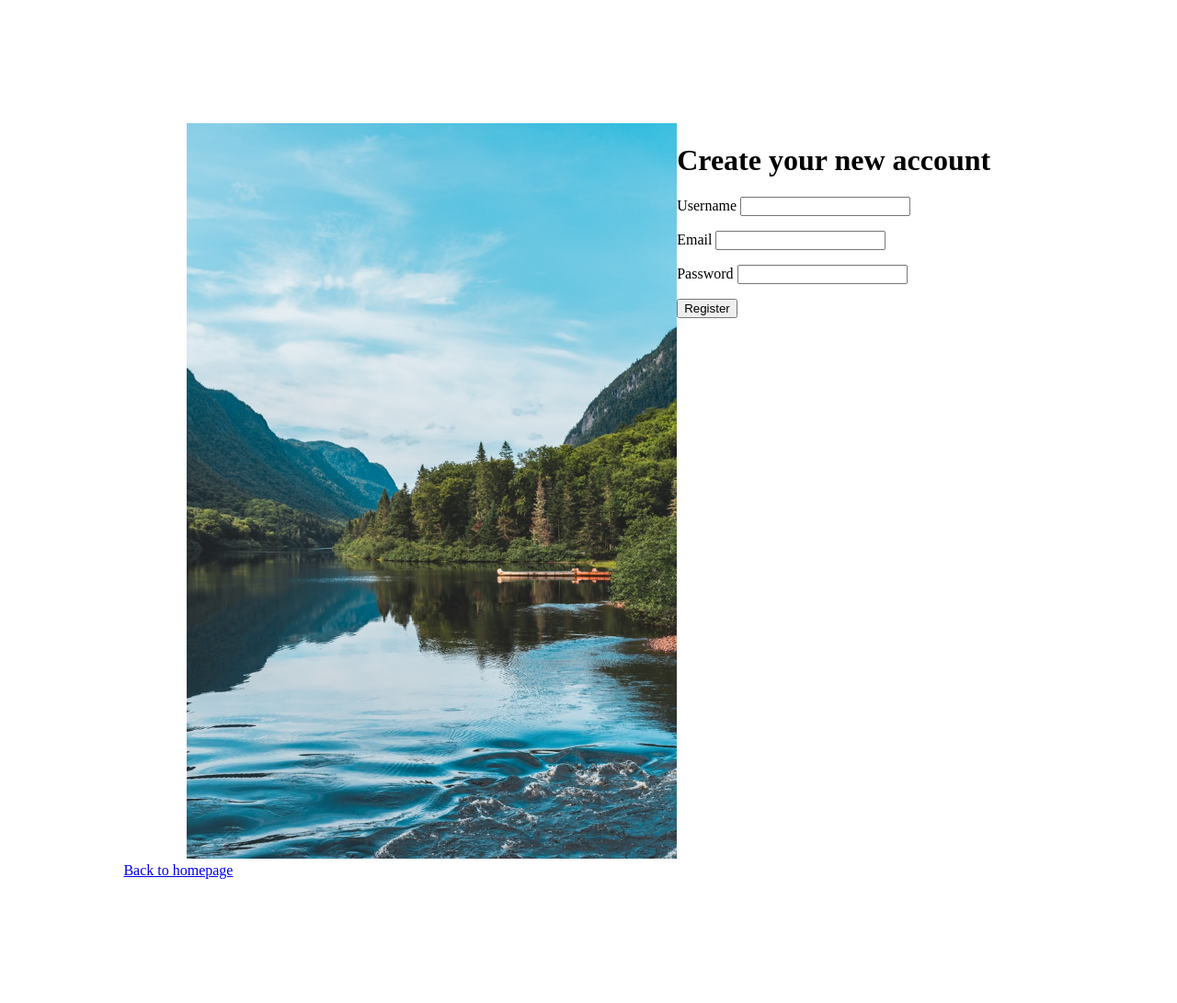
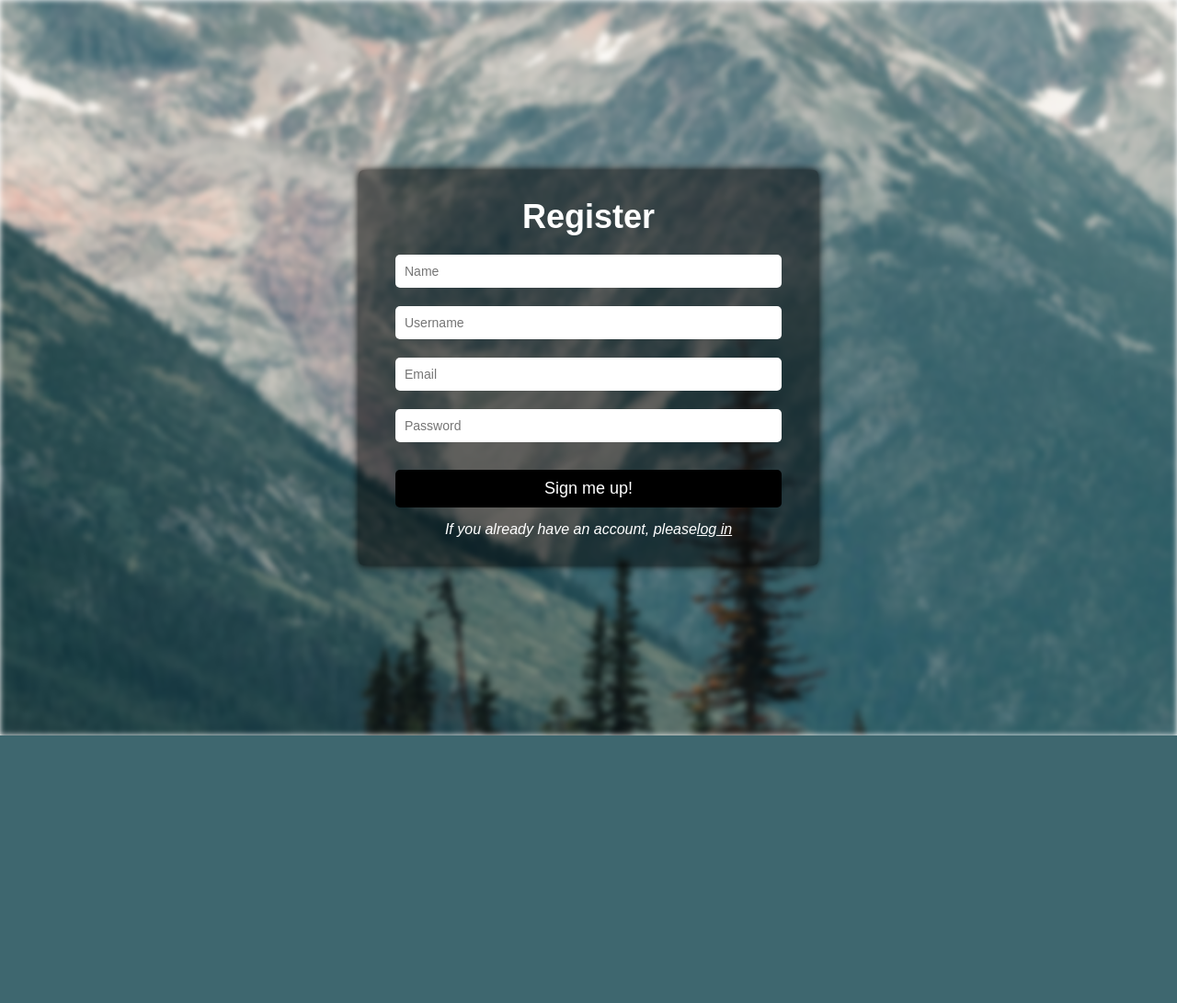
Before and after one commit to shu004/national-parks-app, a Flask app: page /createaccount in a window 1280 px wide. Shown: the whole page at 92% size. After the commit the page ends 800 px from the top, so only its background shows below. Run offline with Flask 2, Linux system fonts and the light colour scheme.

Commit message:
able to upload pictures and text. picture cards are flippable

```diff
--- a/server.py
+++ b/server.py
@@ -7,6 +7,8 @@ from jinja2 import StrictUndefined
 import os
 import cloudinary.uploader
 import requests
+from datetime import datetime
+
 
 from nps_api import API_KEY
 
@@ -28,13 +30,14 @@ def homepage():
 @app.route('/createaccount')
 def new_user():
     """new users creating an account"""
-    return render_template('register.html')
+    return render_template('registration.html')
 
 
 #post request, form points to /users and this is a /users route but viewers do not see
 @app.route('/users', methods=["POST"])
 def register_user():
     """create a new user"""
+    name = request.form.get('name')
     username = request.form.get('username')
     email = request.form.get('email')
     password = request.form.get('password')
@@ -45,7 +48,7 @@ def register_user():
         flash("This username has been taken, please try another one")
         return redirect('/createaccount')
     else:
-        crud.create_user(username, email, password)
+        crud.create_user(name, username, email, password)
         flash('Account created, please log in')
     return redirect('/')
 
@@ -69,7 +72,6 @@ def logout():
     """logging out a user/session"""
     session.clear()
     return redirect('/')
-
 
 
 @app.route('/parks.json')
@@ -134,8 +136,8 @@ def show_user_profile(username):
     """show user profile"""
     user = crud.get_user_by_username(username)
     saved_park_id = crud.get_saved_park_by_username(username)
-    urls = crud.get_photo_by_username(username)
-    return render_template('profile_page.html', user=user, saved_park_id=saved_park_id, urls=urls)
+    entries = crud.get_entry_by_username(username)
+    return render_template('profile_page.html', user=user, saved_park_id=saved_park_id, entries=entries)
 
 
 
@@ -150,7 +152,14 @@ def post_form(username):
                                         cloud_name= CLOUD_NAME)
 
     url = result['secure_url']
-    crud.insert_photo(username, url)
+    text = request.form.get("blog-text")
+    now = datetime.now()
+    month = now.strftime("%b")
+    day = now.strftime("%e")
+    year = now.strftime("%Y")
+    date = f"{month} {day}, {year}"
+
+    crud.insert_entry(username, url, text, date)
     return redirect (f"/profile/{username}")
 
 
--- a/static/css/card.css
+++ b/static/css/card.css
@@ -5,7 +5,7 @@ div.card {
     display: inline-block;
     text-align: center;
     border-radius: 12px;
-    box-shadow: 5px, 10px, 20px, 1px rgba(0,0,0,0.253)!important;
+    background-color: rgb(255, 255, 255);
   }
 
 
--- a/static/css/register.css
+++ /dev/null
@@ -1,14 +0,0 @@
-.content-container {
-    display: flex;
-    flex-direction: row;
-    justify-content: center;
-}
-
-.register-container {
-    padding: 10%;
-}
-
-img {
-    height: 800px;
-    width: 200 px;
-}
--- /dev/null
+++ b/static/css/registration.css
@@ -0,0 +1,108 @@
+* {
+	box-sizing: border-box;
+}
+body {
+	font-family: sans-serif;
+	font-size: 16px;
+	color: #fff;
+}
+
+.form-box {
+	background-color: rgba(0, 0, 0, 0.5);
+	margin: auto auto;
+	padding: 40px;
+	padding-top: 20px;
+	border-radius: 5px;
+	box-shadow: 0 0 10px #000;
+	position: absolute;
+	top: 0;
+	bottom: 0;
+	left: 0;
+	right: 0;
+	width: 500px;
+	height: 430px;
+}
+.form-box:before {
+	background-image: url("/static/img/registration-bg.jpg");
+	width: 100%;
+	height: 100%;
+	background-size: cover;
+	content: "";
+	position:fixed;
+	left: 0;
+	right: 0;
+	top: 0;
+	bottom: 0;
+	z-index: -1;
+	display: block;
+	filter: blur(3px);
+}
+.form-box .header-text {
+	font-size: 36px;
+	font-weight: 600;
+	padding: 10px;
+	text-align: center;
+}
+.form-box input {
+	margin: 10px 0px;
+	border: none;
+	padding: 10px;
+	border-radius: 5px;
+	width: 100%;
+	font-size: 14px;
+	font-family: sans-serif;
+}
+
+.form-box label {
+	position: relative;
+	margin-left: 5px;
+	margin-right: 10px;
+	top: 5px;
+	display: inline-block;
+	width: 20px;
+	height: 20px;
+	cursor: pointer;
+}
+.form-box label:before {
+	content: "";
+	display: inline-block;
+	width: 20px;
+	height: 20px;
+	border-radius: 5px;
+	position: absolute;
+	left: 0;
+	bottom: 1px;
+	background-color: rgb(255, 255, 255);
+}
+.form-box input[type=checkbox]:checked+label:before {
+	content: "\2713";
+	font-size: 20px;
+	color: #000;
+	text-align: center;
+	line-height: 20px;
+}
+
+.form-box button {
+	background-color: black;
+	color: #fff;
+	border: none;
+	border-radius: 5px;
+	cursor: pointer;
+	width: 100%;
+	font-size: 18px;
+	padding: 10px;
+	margin: 20px 0px;
+	margin-bottom: 15px;
+
+}
+
+.already-created {
+	display: flex;
+	justify-content: center;
+	font-style: italic;
+	margin: 0px;
+}
+
+a {
+	color: white;
+}
--- a/static/css/styles.css
+++ b/static/css/styles.css
@@ -1,5 +1,5 @@
 body {
-    background-color: #EAF6F6;
+    background-color: #ecf0f9;
     font-family: sans-serif;
 }
 
@@ -56,7 +56,7 @@ body {
 }
 
 .dropdown-toggle {
-    color: black
+    color: black;
 }
 
 
--- a/templates/homepage.html
+++ b/templates/homepage.html
@@ -46,7 +46,6 @@
   </section>
 
 
-
   <div class="react-container">
     <div class="cards-container"></div>
   </div>
--- a/templates/register.html
+++ /dev/null
@@ -1,47 +0,0 @@
-<!doctype html>
-<html>
-  <head>
-    <meta charset="utf-8">
-    <meta name="viewport" content="width=device-width">
-    <title>
-      Register
-    </title>
-    <link rel="stylesheet" href="/static/css/register.css" />
-  </head>
-
-  <body>
-    <div class="register-container">
-      <div class="content-container">
-        <div class="left-panel">
-          <img src="/static/img/register_img.jpeg" alt="nature">
-        </div>
-        <div class="right-panel">
-          <h1>Create your new account</h1>
-            <form action="/users" method="POST">
-              <p>
-                Username <input type="text" name="username">
-              </p>
-              <p>
-                Email <input type="text" name="email">
-              </p>
-              <p>
-                Password <input type="password" name="password">
-              </p>
-              <p>
-                <button class="register-user" type="submit">Register</button>
-              </p>
-            </form>
-        </div>
-      </div>
-      <a href="/">Back to homepage</a>
-    </div>
-
-    <!-- {% for msg in get_flashed_messages() %}
-    <p class="flash-msg">
-      {{ msg }}
-    </p>
-    {% endfor %} -->
-
-  </body>
-
-</html>
--- /dev/null
+++ b/templates/registration.html
@@ -0,0 +1,26 @@
+<!DOCTYPE html>
+<html lang="en">
+    <head>
+        <meta charset="UTF-8">
+        <title>Register</title>
+        <link href="/static/css/registration.css" rel="stylesheet">
+    </head>
+    <body>
+        <div class="form-box">
+            <div class="header-text">Register</div>
+            <form action="/users" method="post">
+                <input type="text" name="name" placeholder="Name" required="required" />
+                <input type="username" name="username" placeholder="Username" required="required" />
+                <input type="email" name="email" placeholder="Email" required="required" />
+                <input type="password" name="password" placeholder="Password" required="required" />
+                <button type="submit" class="btn btn-primary btn-block btn-large">Sign me up!</button>
+                <p class="already-created">If you already have an account, please <a href="/">log in</a> </p>
+            </form>
+        </div>
+        {% for msg in get_flashed_messages() %}
+        <p class="flash-msg">
+          {{ msg }}
+        </p>
+        {% endfor %}
+    </body>
+</html>
```
Also changed, not shown: crud.py (+11 -16 lines), model.py (+11 -9 lines), requirements.txt (+19 -0 lines), static/css/profile_page.css (+99 -5 lines), templates/profile_page.html (+30 -24 lines), static/img/register_img.jpeg (deleted), static/img/registration-bg.jpg (added), 1 other file.
